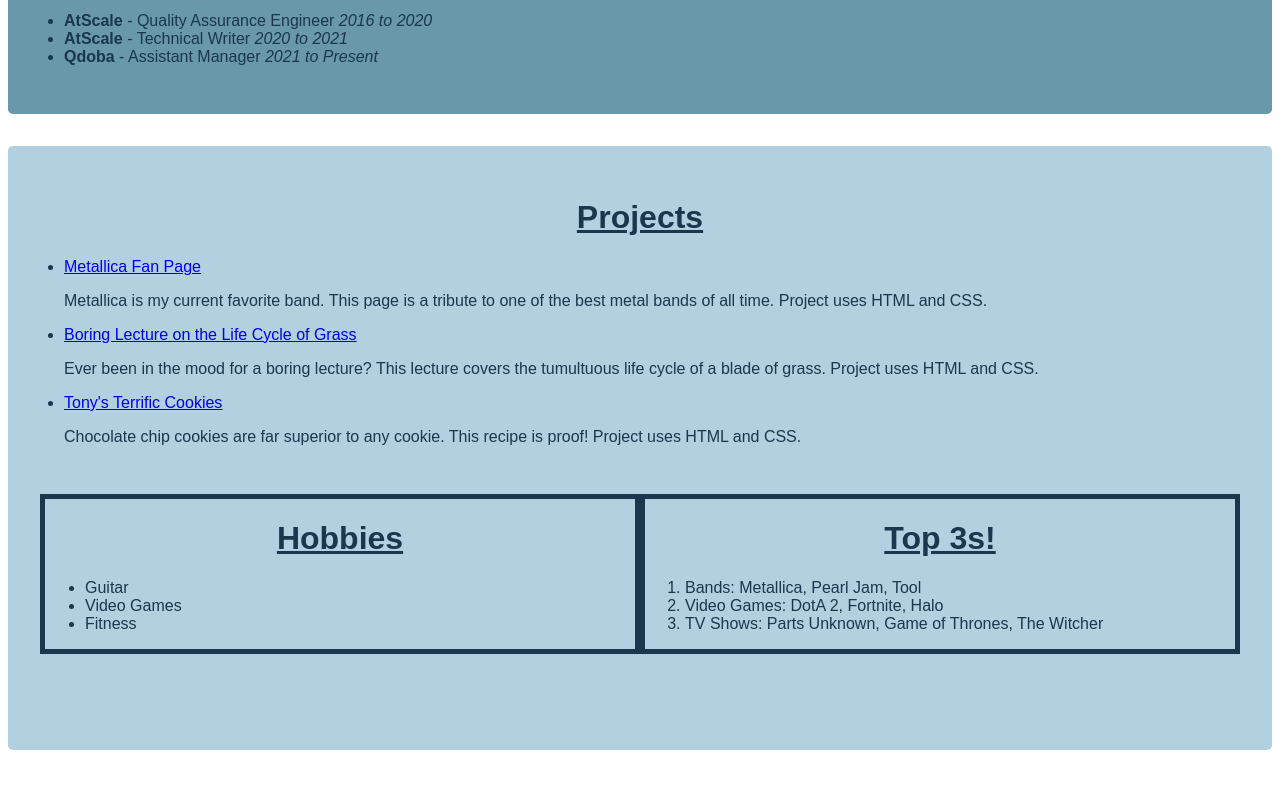
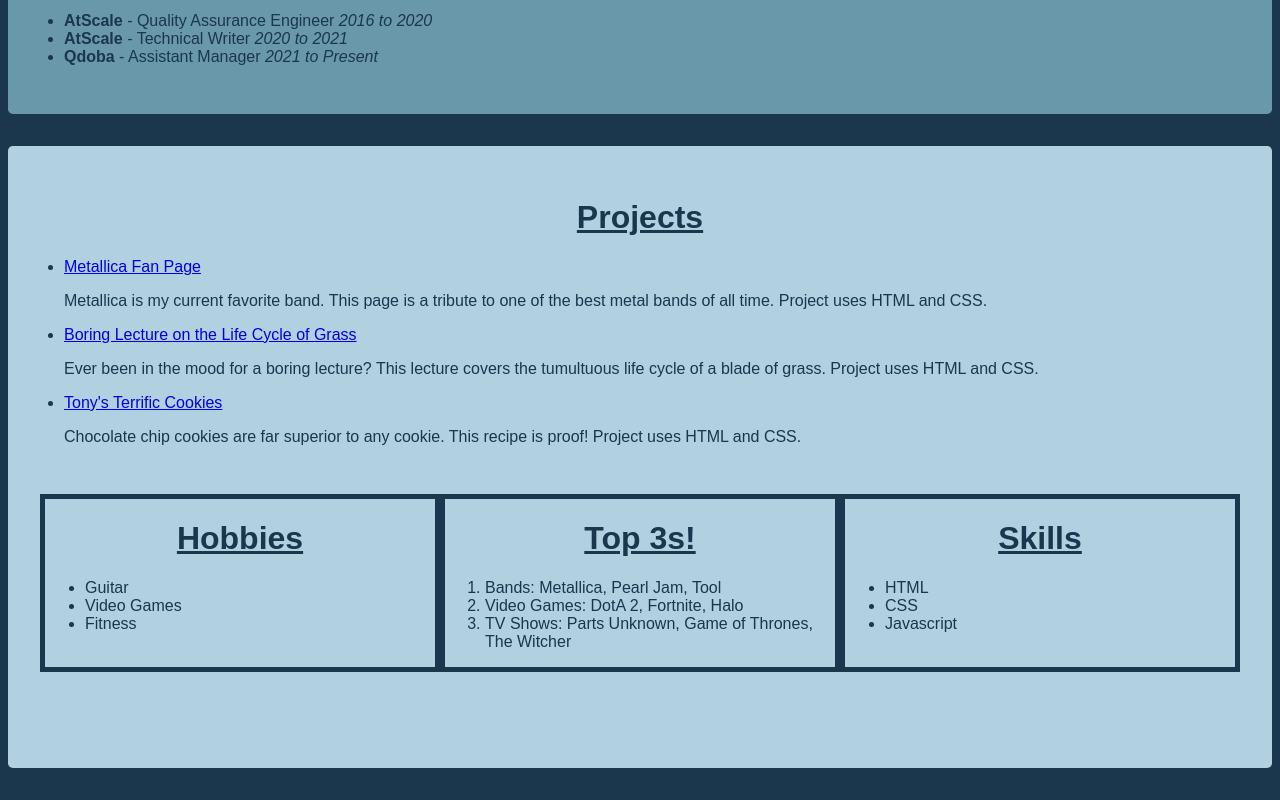
Before and after one commit to tonyfroc/tf-portfolio, a plain HTML site: page index.html in a window 1280 px wide. Shown: the part 831-1631 px from the top of the page. Drawn offline with Linux system fonts and the light colour scheme.

Commit message:
This commit added a skills section and modified the css of hobbies and interests

```diff
--- a/css/styles.css
+++ b/css/styles.css
@@ -1,5 +1,8 @@
 * {
   box-sizing: border-box;
+}
+html {
+  background-color: #1a374d;
 }
 
 .intro-block {
@@ -78,12 +81,17 @@
 }
 
 .hobbies {
-  flex: 50%;
+  flex: 33%;
   border: 5px solid #1A374D;
 }
 
+.skills {
+  flex: 33%;
+  border: 5px solid #1A374D
+}
+
 .interests {
-  flex: 50%;
+  flex: 33%;
   border: 5px solid #1A374D
 }
 
--- a/index.html
+++ b/index.html
@@ -106,6 +106,14 @@
             <li> TV Shows: Parts Unknown, Game of Thrones, The Witcher</li>
           </ol>
         </div>
+        <div class="skills">
+          <h1>Skills</h1>
+          <ul>
+            <li>HTML</li>
+            <li>CSS</li>
+            <li>Javascript</li>
+          </ul>
+        </div>
       </div>
   </body>
 </html>
```
